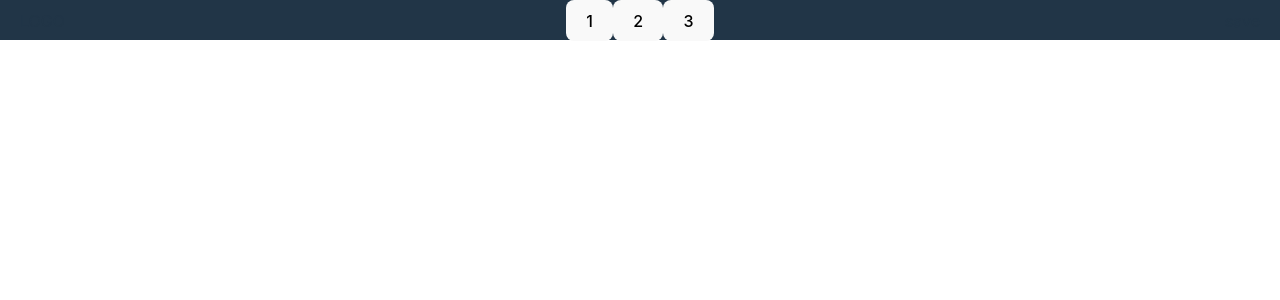
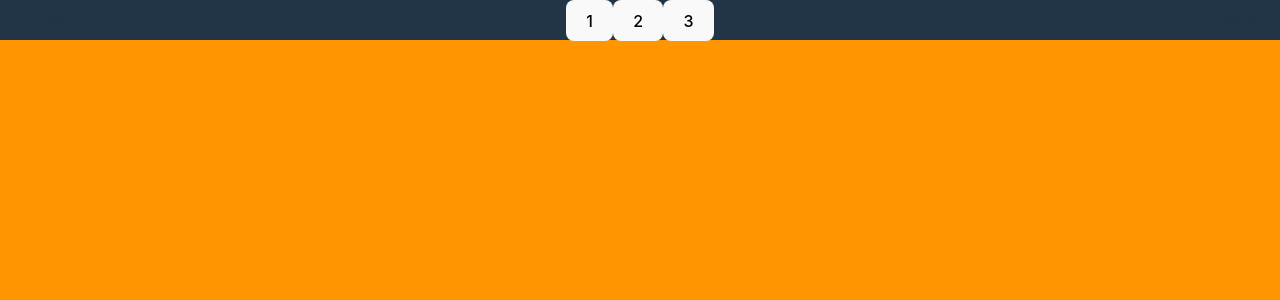
Before and after one commit to aandrepingu/FoCSTools, a React (Vite) app in the folder FoCSTools Site/: page / in a window 1280 px wide. Shown: the top 300 px of the page. Built offline with nearby package versions, Linux system fonts and the light colour scheme.

Commit message:
Made the site background orange to look like the focs textbook

```diff
--- a/FoCSTools Site/src/index.css
+++ b/FoCSTools Site/src/index.css
@@ -29,6 +29,7 @@ body {
   place-items: center;
   min-width: 320px;
   min-height: 100vh;
+  background-color: rgb(255, 149, 0);
 }
 
 h1 {
```
